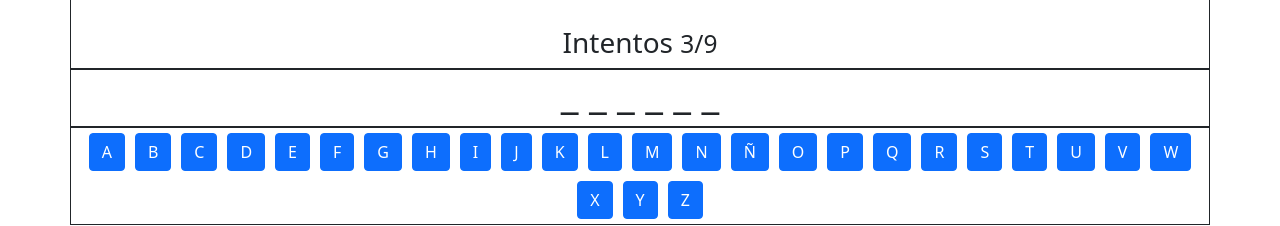
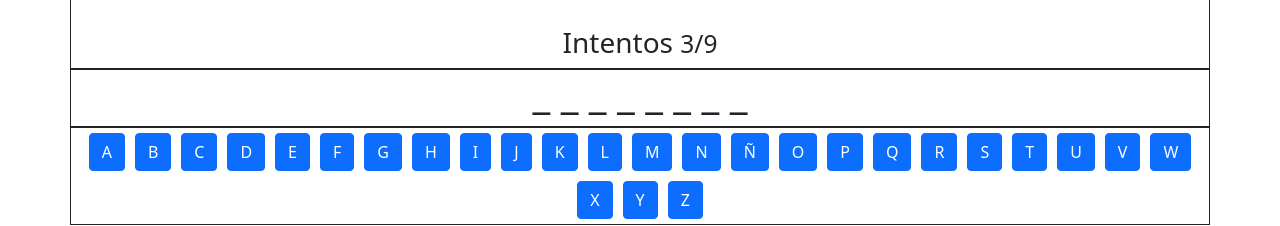
Before and after one commit to yisus1002/Juego-el-ahorcado, an Angular app: page / in a window 1280 px wide. Shown: the part 375-601 px from the top of the page. Built offline with nearby package versions, Linux system fonts and the light colour scheme.

Commit message:
se ingreso una palabra que el usuario va a adivinar y se creo un metodo que recorra el tamaño de la palabra oculta y muestre '_ ' por cada letra

```diff
--- a/src/app/app.component.html
+++ b/src/app/app.component.html
@@ -10,7 +10,7 @@
 
 <div class="row">
   <div class="col text-center">
-    <h1>_ _ _ _ _ _</h1>
+    <h1>{{palabraOculta}}</h1>
 </div>
 </div>
 
--- a/src/app/app.component.ts
+++ b/src/app/app.component.ts
@@ -8,12 +8,17 @@
 export class AppComponent {
   title = 'ahorcado';
 
+  palabra='AGUACATE';
+  palabraOculta='';
+
 
   letras=['A','B','C','D','E','F','G','H','I', 'J',
           'K','L','M', 'N','Ñ','O','P','Q','R','S',
           'T','U','V','W','X','Y','Z'];
 
   constructor(){
-    console.log('se creo la app');
+    // console.log('se creo la app');
+    // por cada letra que tenga la palabra se va agregar un '_ '
+    this.palabraOculta ='_ '.repeat(this.palabra.length);
   }
 }
```
